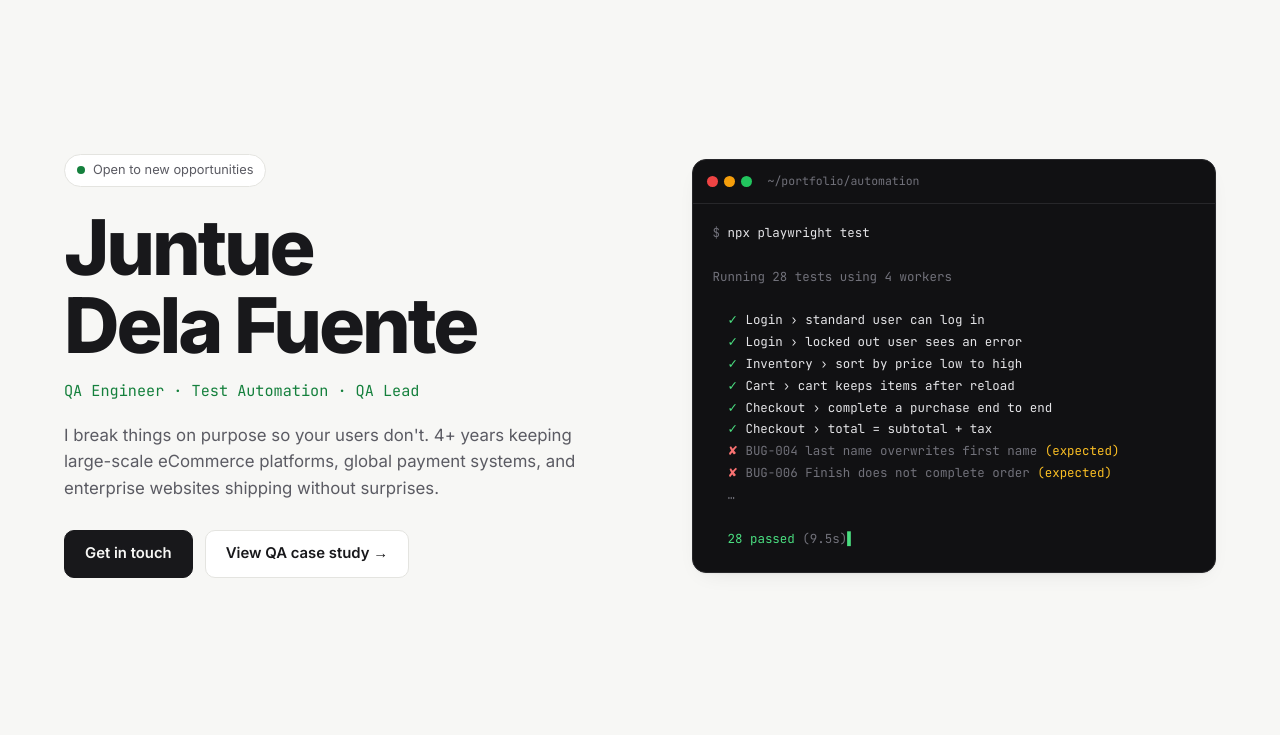
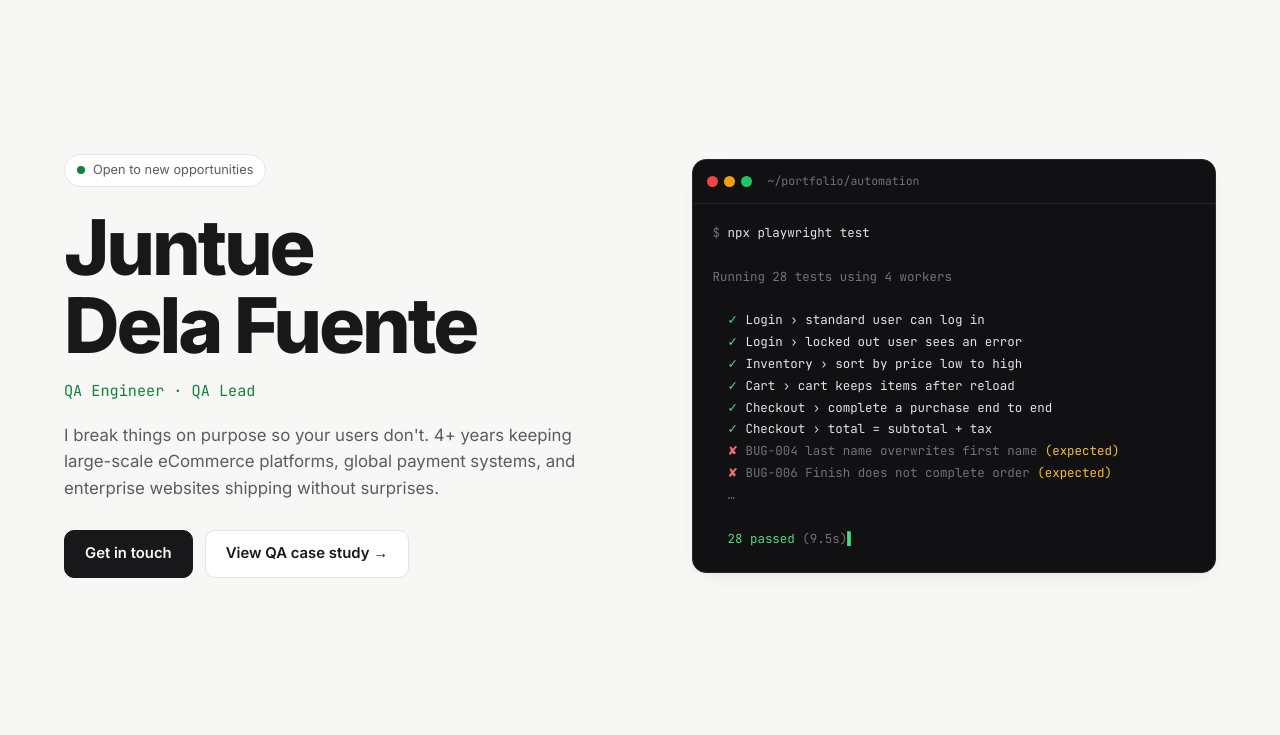
Before and after one commit to LanceVV20/LanceVV20.github.io, a plain HTML site: page index.html in a window 1280 px wide. Shown: the part 65-800 px from the top of the page. Drawn offline with Linux system fonts and the light colour scheme.

Commit message:
Remove Test Automation from hero role line

```diff
--- a/index.html
+++ b/index.html
@@ -38,7 +38,7 @@
       <div class="hero-text">
         <p class="pill"><span class="dot"></span> Open to new opportunities</p>
         <h1>Juntue<br>Dela Fuente</h1>
-        <p class="role">QA Engineer · Test Automation · QA Lead</p>
+        <p class="role">QA Engineer · QA Lead</p>
         <p class="lead">
           I break things on purpose so your users don't. 4+ years keeping large-scale eCommerce
           platforms, global payment systems, and enterprise websites shipping without surprises.
```
